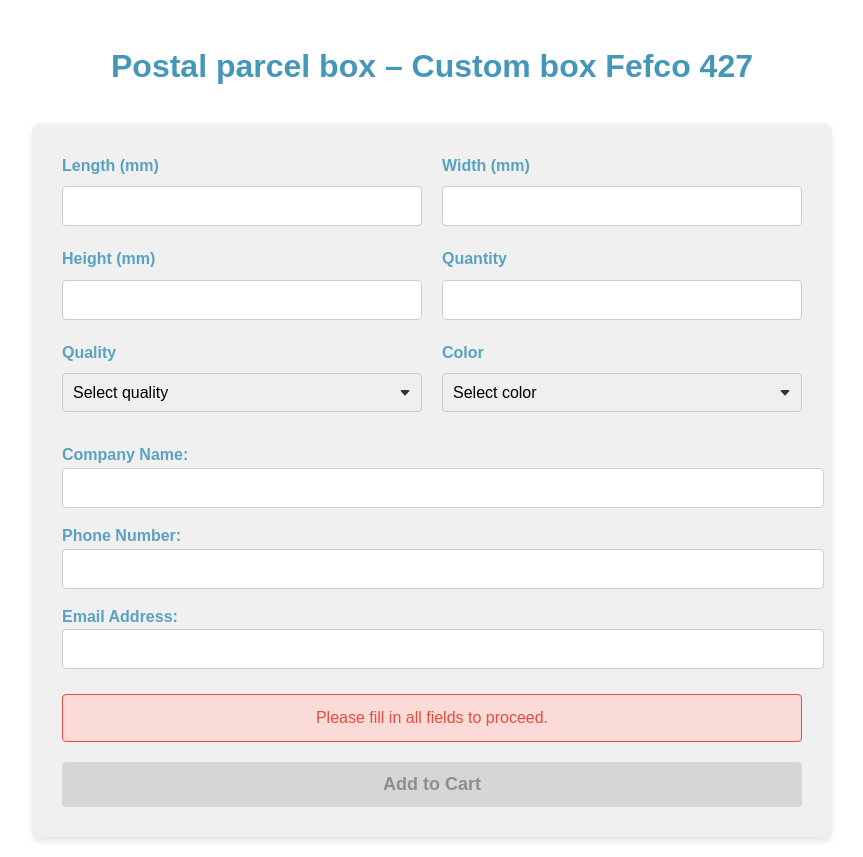
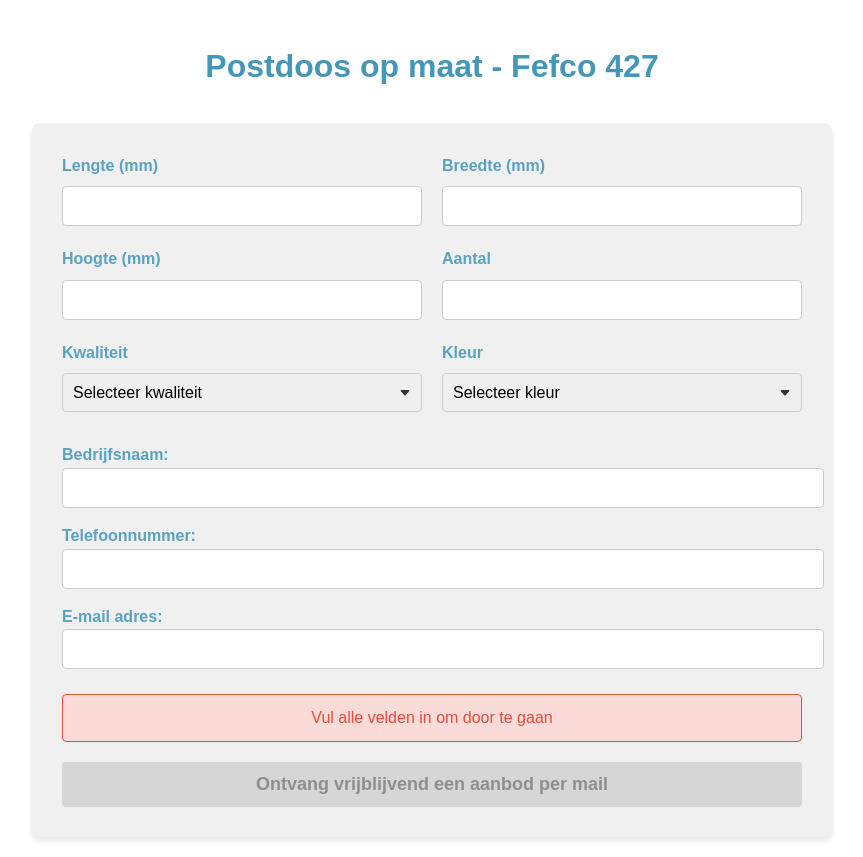
Before and after one commit to Sitecom244/427-calculator, a plain HTML site: page index.html in a window 1280 px wide. Shown: the whole page, without its empty margins (208-1071 px from the left). Drawn offline with Linux system fonts and the light colour scheme.

Commit message:
Update index.html

```diff
--- a/index.html
+++ b/index.html
@@ -145,64 +145,64 @@
     </style>
 </head>
 <body>
-    <h1>Postal parcel box – Custom box Fefco 427</h1>
+    <h1>Postdoos op maat - Fefco 427</h1>
     <div id="wbc-calcform" class="calculator" data-local-factor="1" data-global-factor="1.12">
         <div class="calculator-fields">
             <div class="calculator-item">
-                <label for="field-box-lengte">Length (mm)</label>
+                <label for="field-box-lengte">Lengte (mm)</label>
                 <input id="field-box-lengte" type="number" class="wbc-calc-field" required>
             </div>
             <div class="calculator-item">
-                <label for="field-box-breedte">Width (mm)</label>
+                <label for="field-box-breedte">Breedte (mm)</label>
                 <input id="field-box-breedte" type="number" class="wbc-calc-field" required>
             </div>
             <div class="calculator-item">
-                <label for="field-box-hoogte">Height (mm)</label>
+                <label for="field-box-hoogte">Hoogte (mm)</label>
                 <input id="field-box-hoogte" type="number" class="wbc-calc-field" required>
             </div>
             <div class="calculator-item">
-                <label for="field-box-aantal">Quantity</label>
+                <label for="field-box-aantal">Aantal</label>
                 <input id="field-box-aantal" type="number" class="wbc-calc-field" required>
             </div>
             <div class="calculator-item">
-                <label for="field-box-kwaliteit">Quality</label>
+                <label for="field-box-kwaliteit">Kwaliteit</label>
                 <select id="field-box-kwaliteit" class="wbc-calc-field" required>
-                    <option value="">Select quality</option>
-                    <option value="0.38">Single Wall 1.5mm</option>
-                    <option value="0.4">Single Wall 3mm</option>
-                    <option value="0.72">Double Wall 4.5mm</option>
+                    <option value="">Selecteer kwaliteit</option>
+                    <option value="0.38">Enkele golf 1.5mm</option>
+                    <option value="0.4">Enkele golf 3mm</option>
+                    <option value="0.72">Dubbele golf 4.5mm</option>
                 </select>
             </div>
             <div class="calculator-item">
-                <label for="field-box-kleur">Color</label>
+                <label for="field-box-kleur">Kleur</label>
                 <select id="field-box-kleur" class="wbc-calc-field" required>
-                    <option value="">Select color</option>
-                    <option value="0">Brown-Brown</option>
-                    <option value="0.08">White-White</option>
-                    <option value="1.05">Black-Black</option>
+                    <option value="">Selecteer kleur</option>
+                    <option value="0">Bruin-Bruin</option>
+                    <option value="0.08">Wit-Wit</option>
+                    <option value="1.05">Zwart-Zwart</option>
                 </select>
             </div>
         </div>
         <div class="calculator-results" id="wbc-prices">
-            <h3>Box Details</h3>
+            <h3>Details van de doos</h3>
             <p>Quality: <span id="wbc-detail-quality"></span></p>
             <p>Color: <span id="wbc-detail-color"></span></p>
             <p>Dimensions: <span id="wbc-price-length"></span> x <span id="wbc-price-width"></span> x <span id="wbc-price-height"></span> mm (L x W x H)</p>
             <p>Quantity: <span id="wbc-price-qty"></span></p>
             <h3>Pricing</h3>
-            <p>Price per unit (excl. VAT): €<span id="wbc-price-unit"></span></p>
-            <p>Die-cutting costs (excl. VAT): €<span id="wbc-price-stans"></span></p>
-            <p>Total price (excl. VAT): €<span id="wbc-price-total"></span></p>
+            <p>Prijs per stuk inclusief verzendkosten (ex BTW): €<span id="wbc-price-unit"></span></p>
+            <p>Stansmeskosten (ex BTW): €<span id="wbc-price-stans"></span></p>
+            <p>Totaalprijs inclusief verzendkosten (ex BTW): €<span id="wbc-price-total"></span></p>
         </div>
 
         <form action="https://formspree.io/f/myzgarep" method="POST">
-            <label for="company-name">Company Name:</label>
+            <label for="company-name">Bedrijfsnaam:</label>
             <input type="text" id="company-name" name="company-name" required>
 
-            <label for="phone-number">Phone Number:</label>
+            <label for="phone-number">Telefoonnummer:</label>
             <input type="tel" id="phone-number" name="phone-number" required>
 
-            <label for="email-address">Email Address:</label>
+            <label for="email-address">E-mail adres:</label>
             <input type="email" id="email-address" name="email-address" required>
 
             <input type="hidden" id="unit-price" name="unit-price">
@@ -214,11 +214,11 @@
             <input type="hidden" id="die-cutting-costs" name="die-cutting-costs">
 
             <div id="warning-message" class="warning-message">
-                Please fill in all fields to proceed.
+                Vul alle velden in om door te gaan
             </div>
-            <button type="submit" id="submit-request" disabled>Add to Cart</button>
+            <button type="submit" id="submit-request" disabled>Ontvang vrijblijvend een aanbod per mail</button>
             <div id="loading-indicator">
-                Sending the form, please wait...
+                Het formulier wordt verzonden, een moment geduld alstublieft...
             </div>
         </form>
     </div>
```
